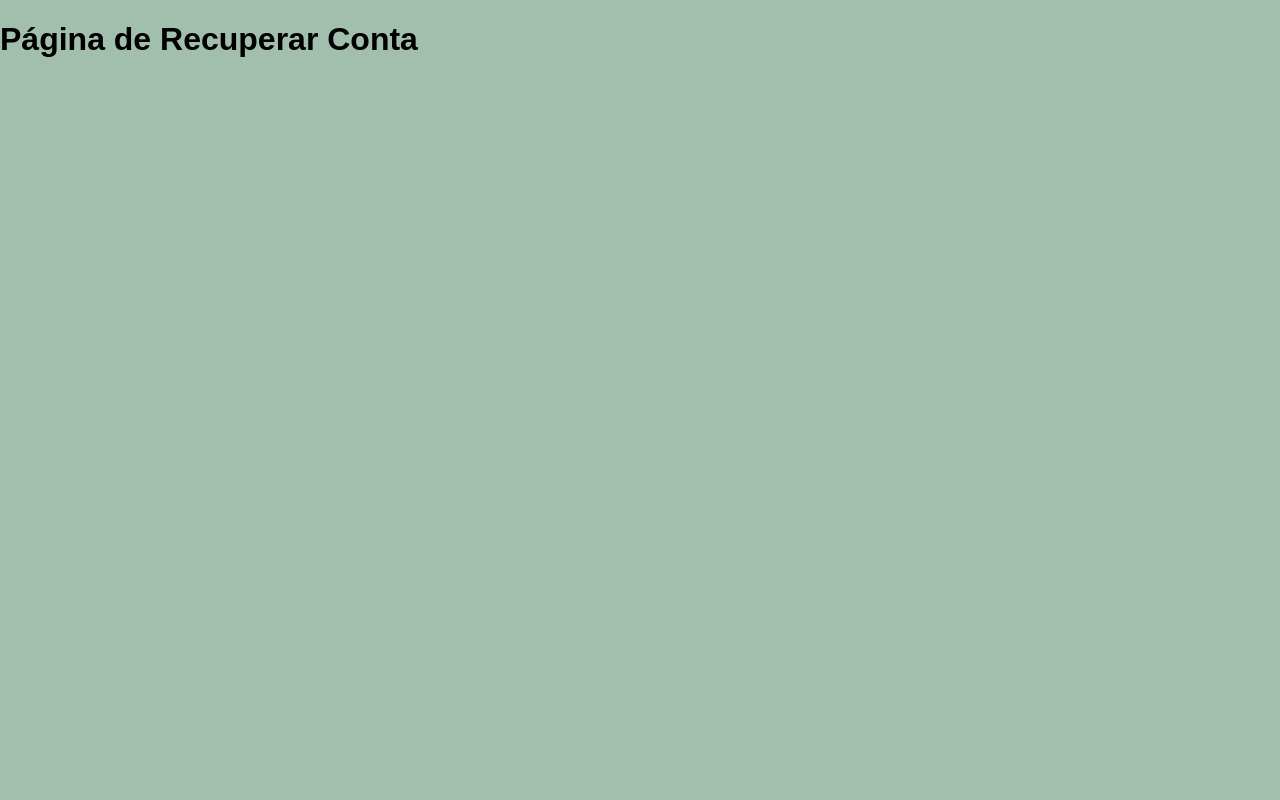
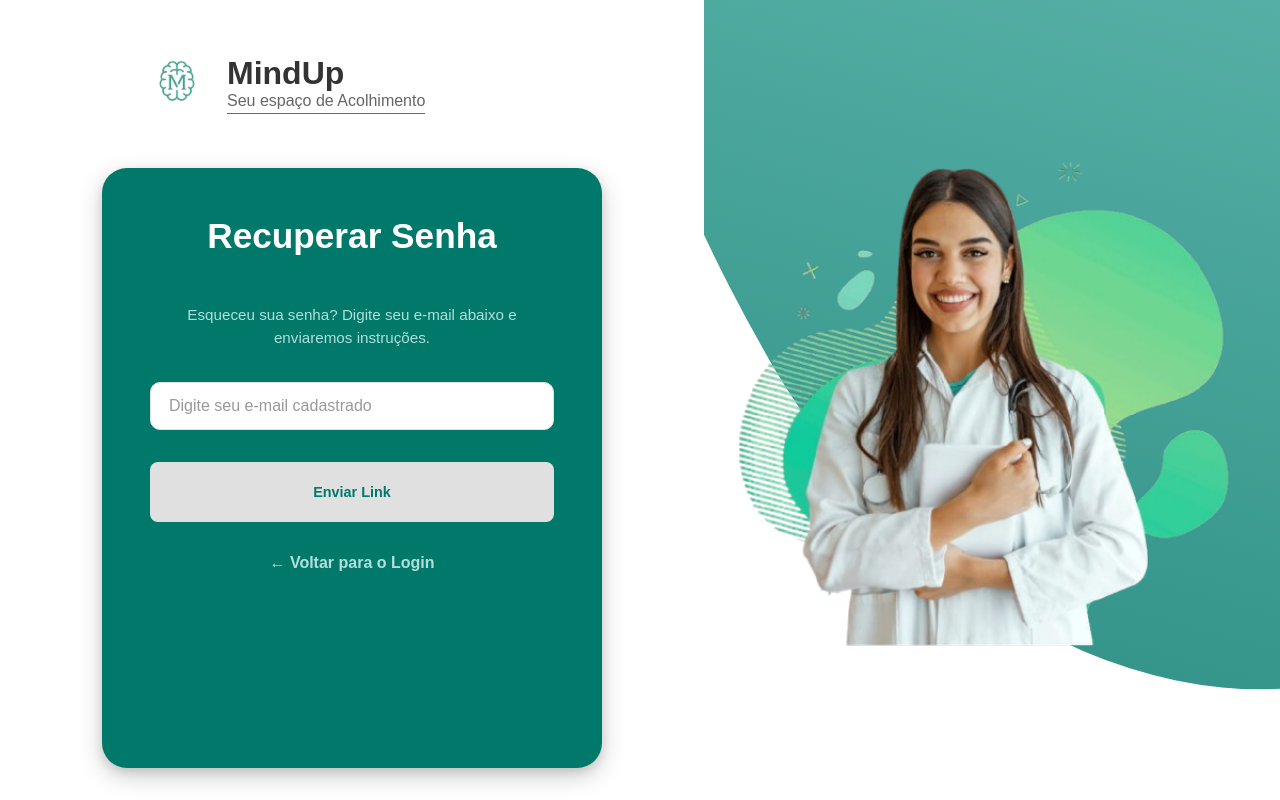
Before and after one commit to cauagomesdev/MindUp, a React (Vite) app in the folder Frontend/: page /recuperar-senha in a window 1280 px wide. Built offline with nearby package versions, Linux system fonts and the light colour scheme; no server answers.

Commit message:
pagina de recuperar conta feita e alguns ajustes feitos

```diff
--- a/Frontend/src/pages/RecuperarPage/RecuperarPage.css
+++ b/Frontend/src/pages/RecuperarPage/RecuperarPage.css
@@ -0,0 +1,45 @@
+/* src/pages/RecuperarPage/RecuperarPage.css */
+
+/* REUTILIZA TODA A ESTILIZAÇÃO DO LOGIN */
+@import "../LoginPage/LoginPage.css";
+
+/* --- Estilos Específicos da Recuperação --- */
+
+/* Ajuste específico para o texto de instrução ficar bonito no fundo verde */
+.recuperar-description {
+    color: #B2DFDB;
+    text-align: center;
+    margin-bottom: 2rem;
+    line-height: 1.5;
+    font-size: 0.95rem;
+}
+
+/* Centralizar o link de voltar */
+.back-link {
+    text-align: center;
+    margin-top: 2rem;
+}
+
+.back-link a {
+    color: #B2DFDB;
+    text-decoration: none;
+    font-weight: 600;
+}
+
+.back-link a:hover {
+    color: white;
+    text-decoration: underline;
+}
+
+/* Feedback message background adjustment if needed inside the green box */
+.feedback-message {
+    background-color: rgba(255, 255, 255, 0.9);
+    margin-bottom: 20px;
+    padding: 10px;
+    border-radius: 8px;
+    text-align: center;
+    font-size: 0.9rem;
+    color: #333;
+}
+.feedback-message.success { color: #166534; border: 1px solid #bbf7d0; }
+.feedback-message.error { color: #991b1b; border: 1px solid #fecaca; }
--- a/Frontend/src/pages/RecuperarPage/RecuperarPage.jsx
+++ b/Frontend/src/pages/RecuperarPage/RecuperarPage.jsx
@@ -1,13 +1,106 @@
-import React from 'react';
+import React, { useState } from "react";
+import { Link } from "react-router-dom";
+import Input from "../../components/Input/Input";
+import Button from "../../components/Button/Button";
+import "./RecuperarPage.css"; // Importa o CSS que puxa o do Login
 
+import imgVisual from "../../assets/mulher_terapeuta_login.png";
+import logoMindUp from "../../assets/MindUp Logo.png";
 
 function RecuperarPage() {
-  return (
-    <div>
-      <h1>Página de Recuperar Conta</h1>
-    </div>
-  );
+    const [email, setEmail] = useState("");
+    const [loading, setLoading] = useState(false);
+    const [message, setMessage] = useState(null);
+
+    const handleSubmit = async (e) => {
+        e.preventDefault();
+        setLoading(true);
+        setMessage(null);
+
+        if (!email) {
+            setMessage({ type: 'error', text: 'Por favor, digite seu e-mail.' });
+            return;
+        }
+
+        try {
+            // Simulação de envio
+            await new Promise(resolve => setTimeout(resolve, 1500));
+            setMessage({
+                type: 'success',
+                text: 'Se este e-mail estiver cadastrado, enviamos um link para você.'
+            });
+            setEmail("");
+        } catch (error) {
+            setMessage({ type: 'error', text: 'Erro ao tentar enviar e-mail.' });
+        } finally {
+            setLoading(false);
+        }
+    };
+
+    return (
+        // USANDO AS CLASSES DO LOGIN PAGE
+        <div className="login-page-container">
+
+            <div className="login-form-section">
+
+                <header className="login-header">
+                    <Link to="/">
+                        <img src={logoMindUp} alt="MindUp Logo" className="login-logo-img"/>
+                    </Link>
+                    <div className="login-brand-text">
+                        <h1>MindUp</h1>
+                        <p>Seu espaço de Acolhimento</p>
+                    </div>
+                </header>
+
+                {/* 'login-box' garante o fundo verde e bordas arredondadas */}
+                <div className="login-box">
+                    <h2>Recuperar Senha</h2>
+
+                    <p className="recuperar-description">
+                        Esqueceu sua senha? Digite seu e-mail abaixo e enviaremos instruções.
+                    </p>
+
+                    {message && (
+                        <div className={`feedback-message ${message.type}`}>
+                            {message.text}
+                        </div>
+                    )}
+
+                    <form onSubmit={handleSubmit}>
+                        <Input
+                            type="email"
+                            placeholder="Digite seu e-mail cadastrado"
+                            value={email}
+                            onChange={(e) => setEmail(e.target.value)}
+                            required
+                        />
+
+                        {/* 'btn-login-submit' garante o botão cinza grande */}
+                        <Button
+                            type="submit"
+                            className="btn-login-submit"
+                            disabled={loading}
+                        >
+                            {loading ? "Enviando..." : "Enviar Link"}
+                        </Button>
+                    </form>
+
+                    <div className="back-link">
+                        <Link to="/login">
+                            ← Voltar para o Login
+                        </Link>
+                    </div>
+                </div>
+            </div>
+
+            <div className="login-visual-section">
+                <div className="visual-blob"></div>
+                <img src={imgVisual} alt="Ilustração MindUp" className="login-visual-img"/>
+            </div>
+
+        </div>
+    );
 }
 
-
 export default RecuperarPage;
--- a/Frontend/src/pages/RegisterPage/RegisterPage.jsx
+++ b/Frontend/src/pages/RegisterPage/RegisterPage.jsx
@@ -1,51 +1,42 @@
 import React, { useState, useEffect } from "react";
+import { Link } from "react-router-dom"; // <--- IMPORT NOVO
 import { useAuth } from "../../context/AuthContext";
-import { getComunidades } from "../../services/api"; // Importa a função da API
+import { getComunidades } from "../../services/api";
 import Input from "../../components/Input/Input";
 import Button from "../../components/Button/Button";
-import "./RegisterPage.css"; // Estilos para esta página
+import "./RegisterPage.css";
 
-// Importe suas imagens
 import logoMindUp from "../../assets/MindUp Logo.png";
 import imgVoluntario from "../../assets/mulher_terapeuta_login.png";
-import imgPaciente from "../../assets/psicologa-cadastro.webp"; // (Certifique-se de ter essa imagem)
+import imgPaciente from "../../assets/psicologa-cadastro.webp";
 
 function RegisterPage() {
-    // --- ESTADOS ---
-    const [step, setStep] = useState(1); // 1 = Básico, 2 = Específico
-    const [role, setRole] = useState("voluntario"); // 'voluntario' ou 'paciente'
+    const [step, setStep] = useState(1);
+    const [role, setRole] = useState("voluntario");
 
-    // Etapa 1: Campos Básicos
+    // Etapa 1
     const [name, setName] = useState("");
     const [email, setEmail] = useState("");
     const [password, setPassword] = useState("");
     const [confirmPassword, setConfirmPassword] = useState("");
 
-    // Etapa 2: Campos Paciente
+    // Etapa 2
     const [address, setAddress] = useState("");
-    const [communityId, setCommunityId] = useState(""); // Armazena o ID (UUID)
+    const [communityId, setCommunityId] = useState("");
     const [birthDate, setBirthDate] = useState("");
-
-    // Etapa 2: Campos Voluntário
     const [university, setUniversity] = useState("");
     const [specialty, setSpecialty] = useState("");
     const [contact, setContact] = useState("");
 
-    // Lista para o dropdown
     const [comunidadesList, setComunidadesList] = useState([]);
-
-    // Controle
     const [error, setError] = useState("");
     const [loading, setLoading] = useState(false);
-    const { register } = useAuth(); // Pega a função 'register' do AuthContext
+    const { register } = useAuth();
 
-    // --- EFEITOS (Hooks) ---
-    // Busca as comunidades da API real quando a página carrega
     useEffect(() => {
         async function fetchComunidades() {
             const result = await getComunidades();
             if (result.success && Array.isArray(result.data.results)) {
-                // O backend (views.py) retorna {"comunidades": [...]}
                 setComunidadesList(result.data.results);
             } else {
                 console.error("Erro ao buscar comunidades:", result.message);
@@ -54,19 +45,16 @@ function RegisterPage() {
             }
         }
         fetchComunidades();
-    }, []); // O array vazio [] faz isso rodar só uma vez
+    }, []);
 
-    // --- FUNÇÕES (Handlers) ---
-
-    // Valida a Etapa 1 e avança
     const handleNextStep = (selectedRole) => {
-        setError(""); // Limpa erros anteriores
+        setError("");
 
         if (!name || !email || !password || !confirmPassword) {
             setError("Por favor, preencha todos os campos básicos.");
             return;
         }
-        if (password.length < 8) { // VALIDAÇÃO DOS 8 CARACTERES
+        if (password.length < 8) {
             setError("A senha deve ter pelo menos 8 caracteres.");
             return;
         }
@@ -76,31 +64,28 @@ function RegisterPage() {
         }
 
         setRole(selectedRole);
-        setStep(2); // Avança para a Etapa 2
+        setStep(2);
     };
 
-    // Volta para a Etapa 1
     const handlePrevStep = () => {
         setError("");
         setStep(1);
     };
 
-    // Envia o formulário completo (na Etapa 2)
     const handleSubmit = async (e) => {
         e.preventDefault();
         setLoading(true);
         setError("");
 
-        // Monta o objeto userData EXATAMENTE como o backend (serializers.py) espera
         const userData = {
             nome: name,
             email: email,
             password: password,
-            nivel_acesso: role, // 'paciente' ou 'voluntario'
+            nivel_acesso: role,
 
             ...(role === 'paciente' && {
                 endereco: address,
-                id_comunidade: communityId, // Envia o UUID da comunidade
+                id_comunidade: communityId,
                 data_nascimento: birthDate
             }),
 
@@ -111,30 +96,31 @@ function RegisterPage() {
             }),
         };
 
-        const result = await register(userData); // Chama a função 'register' do AuthContext
+        const result = await register(userData);
 
         if (!result.success) {
             setError(result.message);
             setLoading(false);
         }
-        // Se der certo, o AuthContext já redirecionou
     };
 
-    // --- RENDERIZAÇÃO (JSX) ---
     return (
         <div className="login-page-container">
 
             <div className="login-form-section">
 
                 <header className="login-header">
-                    <img src={logoMindUp} alt="MindUp Logo" className="login-logo-img"/>
+                    {/* ALTERAÇÃO AQUI: Link envolvendo a imagem */}
+                    <Link to="/">
+                        <img src={logoMindUp} alt="MindUp Logo" className="login-logo-img"/>
+                    </Link>
+
                     <div className="login-brand-text">
                         <h1>MindUp</h1>
                         <p>Seu espaço de Acolhimento</p>
                     </div>
                 </header>
 
-                {/* --- ETAPA 1: INFORMAÇÕES BÁSICAS --- */}
                 {step === 1 && (
                     <div className="login-box">
                         <h2>Cadastre-se</h2>
@@ -164,7 +150,6 @@ function RegisterPage() {
                     </div>
                 )}
 
-                {/* --- ETAPA 2: INFORMAÇÕES DE VOLUNTÁRIO --- */}
                 {step === 2 && role === 'voluntario' && (
                     <div className="login-box">
                         <h2>Olá voluntário, complete o seu cadastro</h2>
@@ -182,7 +167,6 @@ function RegisterPage() {
                     </div>
                 )}
 
-                {/* --- ETAPA 2: INFORMAÇÕES DE PACIENTE --- */}
                 {step === 2 && role === 'paciente' && (
                     <div className="login-box">
                         <h2>Olá paciente, complete o seu cadastro</h2>
@@ -223,7 +207,6 @@ function RegisterPage() {
 
             </div>
 
-            {/* --- Seção Direita: Imagem Dinâmica --- */}
             <div className="login-visual-section">
                 <div className="visual-blob"></div>
                 <img
```
Also changed, not shown: Frontend/src/pages/LoginPage/LoginPage.jsx (+6 -1 lines).
